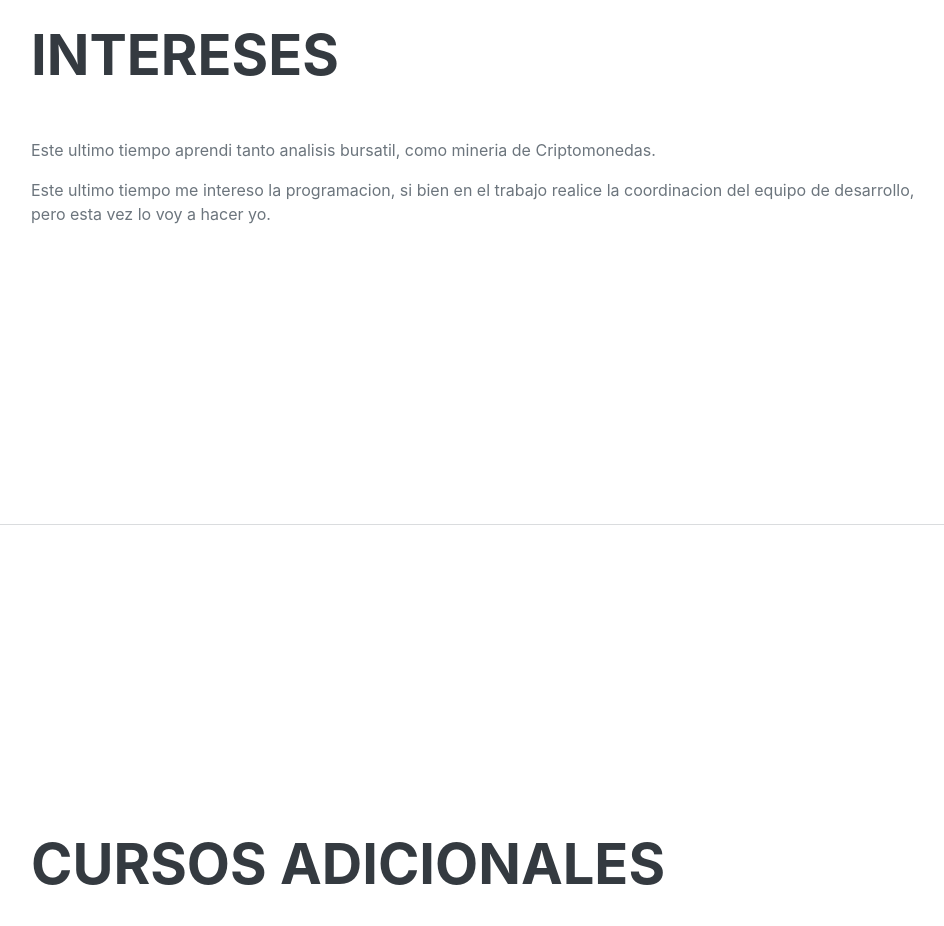
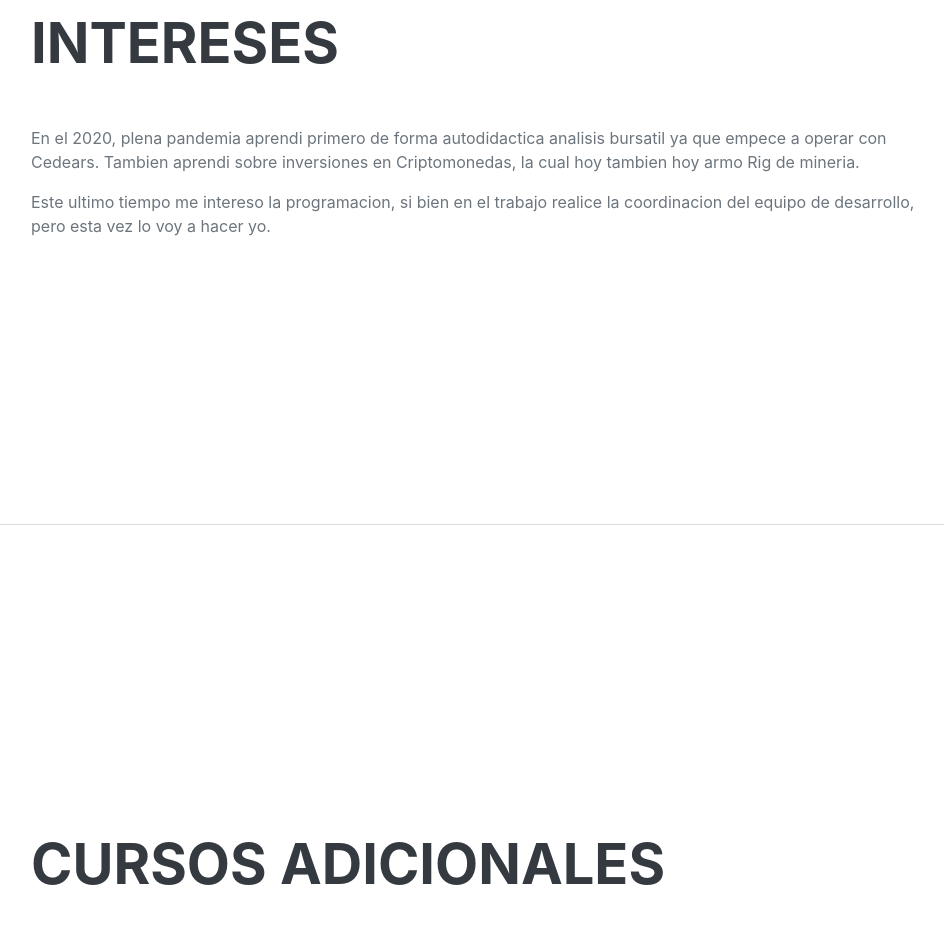
Before and after one commit to ezequieleiannotti/cvezequieliannotti, a plain HTML site: page index.html in a window 1280 px wide. Shown: the part 3480-4406 px from the top of the page, without its empty margins (289-1233 px from the left). Drawn offline with nearby package versions, Linux system fonts and the light colour scheme; a web font is replaced by a local one.

Commit message:
modificaciones

```diff
--- a/index.html
+++ b/index.html
@@ -150,7 +150,7 @@
             <section class="resume-section" id="interests">
                 <div class="resume-section-content">
                     <h2 class="mb-5">Intereses</h2>
-                    <p>Este ultimo tiempo aprendi tanto analisis bursatil, como mineria de Criptomonedas.</p>
+                    <p>En el 2020, plena pandemia aprendi primero de forma autodidactica  analisis bursatil ya que empece a operar con Cedears. Tambien aprendi sobre inversiones en Criptomonedas, la cual hoy tambien hoy armo Rig de mineria.</p>
                     <p class="mb-0">Este ultimo tiempo me intereso la programacion, si bien en el trabajo realice la coordinacion del equipo de desarrollo, pero esta vez lo voy a hacer yo.</p>
                 </div>
             </section>
```
